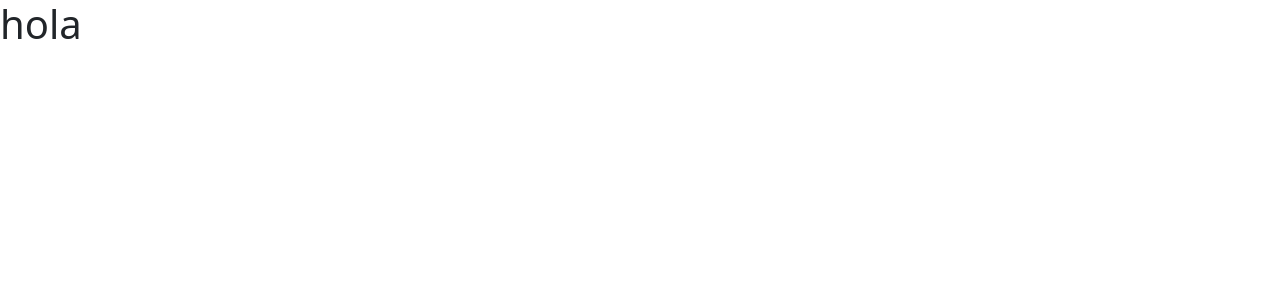
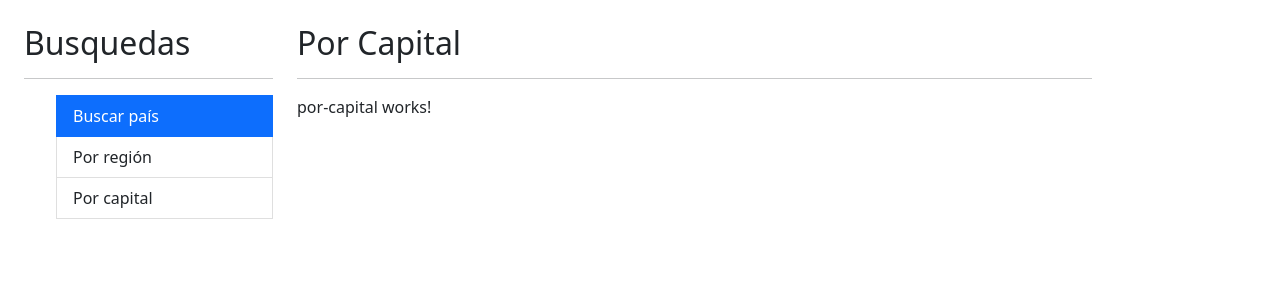
Before and after one commit to lescobarc/Angular3paisesApp, an Angular app: page / in a window 1280 px wide. Shown: the top 300 px of the page. Built offline with nearby package versions, Linux system fonts and the light colour scheme.

Commit message:
S8-98 Estructura HTML de nuestra aplicación

```diff
--- a/src/app/app.component.html
+++ b/src/app/app.component.html
@@ -1 +1,19 @@
-<h1>hola</h1>
+<div class="row container mt-4">
+
+  <div class="col-3">
+      <h2>Busquedas</h2>
+      <hr>
+      <ul class="list-grouo">
+        <li class="list-group-item active">Buscar país</li>
+        <li class="list-group-item"active>Por región</li>
+        <li class="list-group-item"active>Por capital</li>
+      </ul>
+  </div>
+
+  <div class="col">
+    <h2>Por Capital</h2>
+    <hr>
+    <app-por-capital></app-por-capital>
+  </div>
+
+</div>
```
